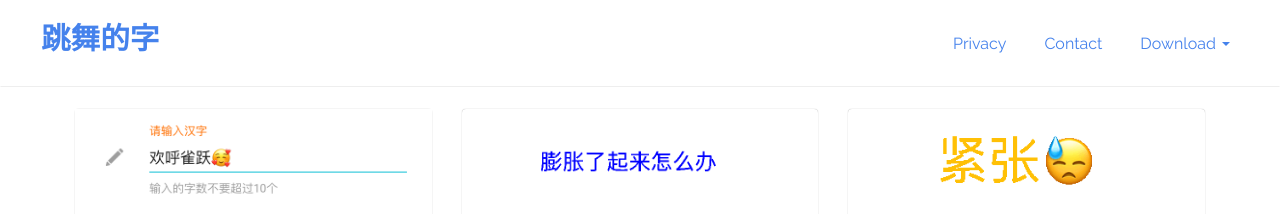
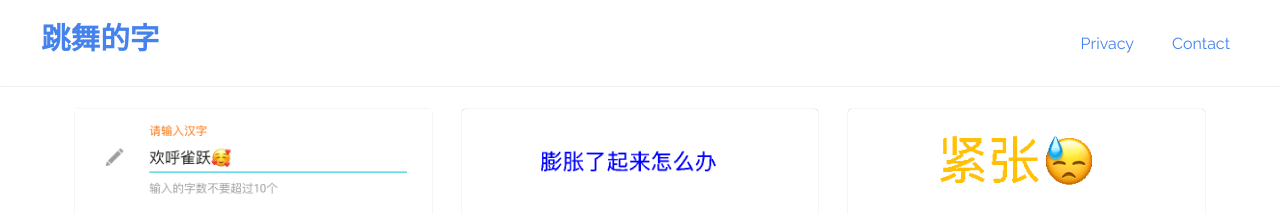
Before and after one commit to wanzheng2019/wanzheng2019.github.io, a Jekyll site: the page built from index.html, in a window 1280 px wide. Shown: the top 214 px of the page. Built offline with Jekyll 4.4.1, drawn with Linux system fonts in a browser that asks for light colours; the list of posts is cut into pages by our own code.

```diff
--- a/_includes/header.html
+++ b/_includes/header.html
@@ -17,14 +17,6 @@
             <ul class="nav navbar-nav navbar-right">
         <li><a href="{{site.baseurl}}/privacy/">Privacy</a></li>
         <li><a href="{{site.baseurl}}/contact/">Contact</a></li>
-        <li class="dropdown">
-          <a href="#" class="dropdown-toggle" data-toggle="dropdown" role="button" aria-haspopup="true" aria-expanded="false">Download <span class="caret"></span></a>
-          <ul class="dropdown-menu">
-            <li><a target="_blank" href="https://github.com/sharu725/cards">Project</a></li>
-            <li><a href="https://github.com/sharu725/cards/archive/master.zip">Download</a></li>
-            <li role="separator" class="divider"></li>
-            <li><a target="_blank" href="https://jekyll-themes.com">More Themes</a></li>
-          </ul>
         </li>
       </ul>
     </div><!-- /.navbar-collapse -->
```
